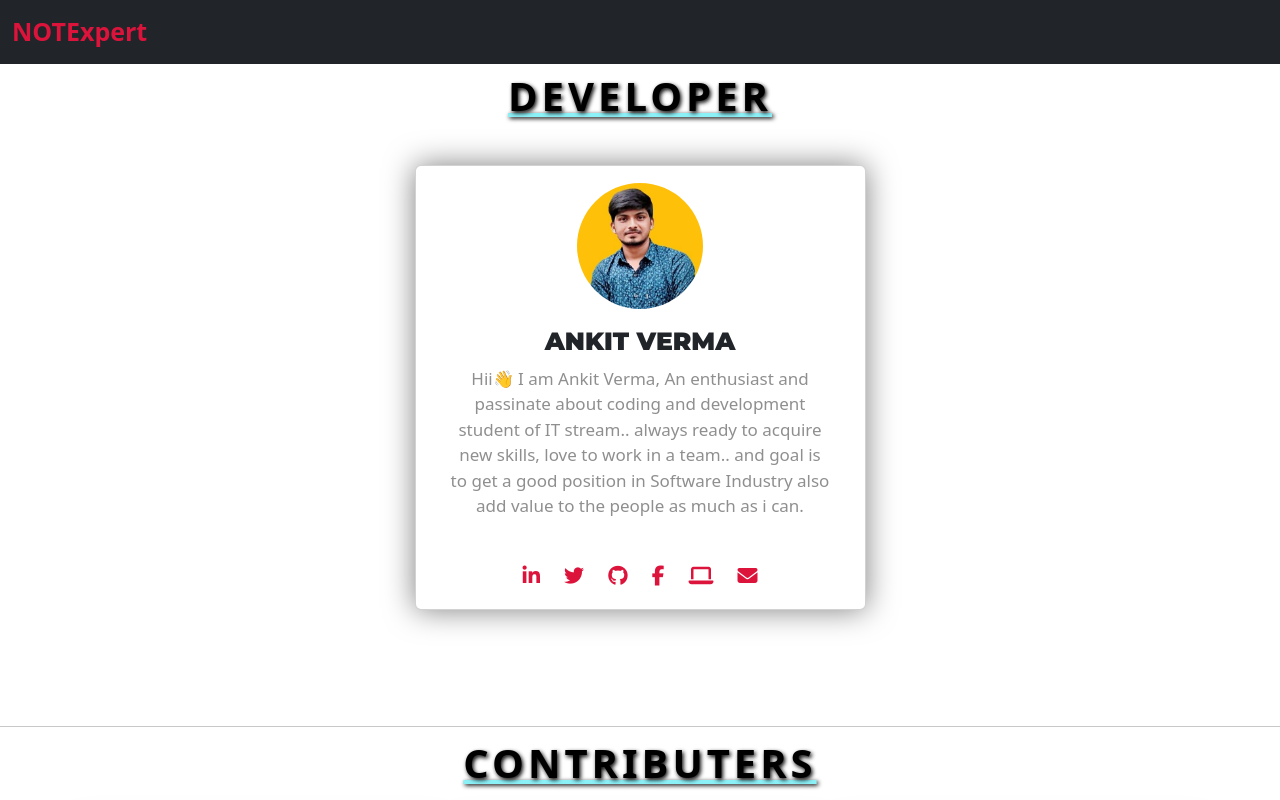
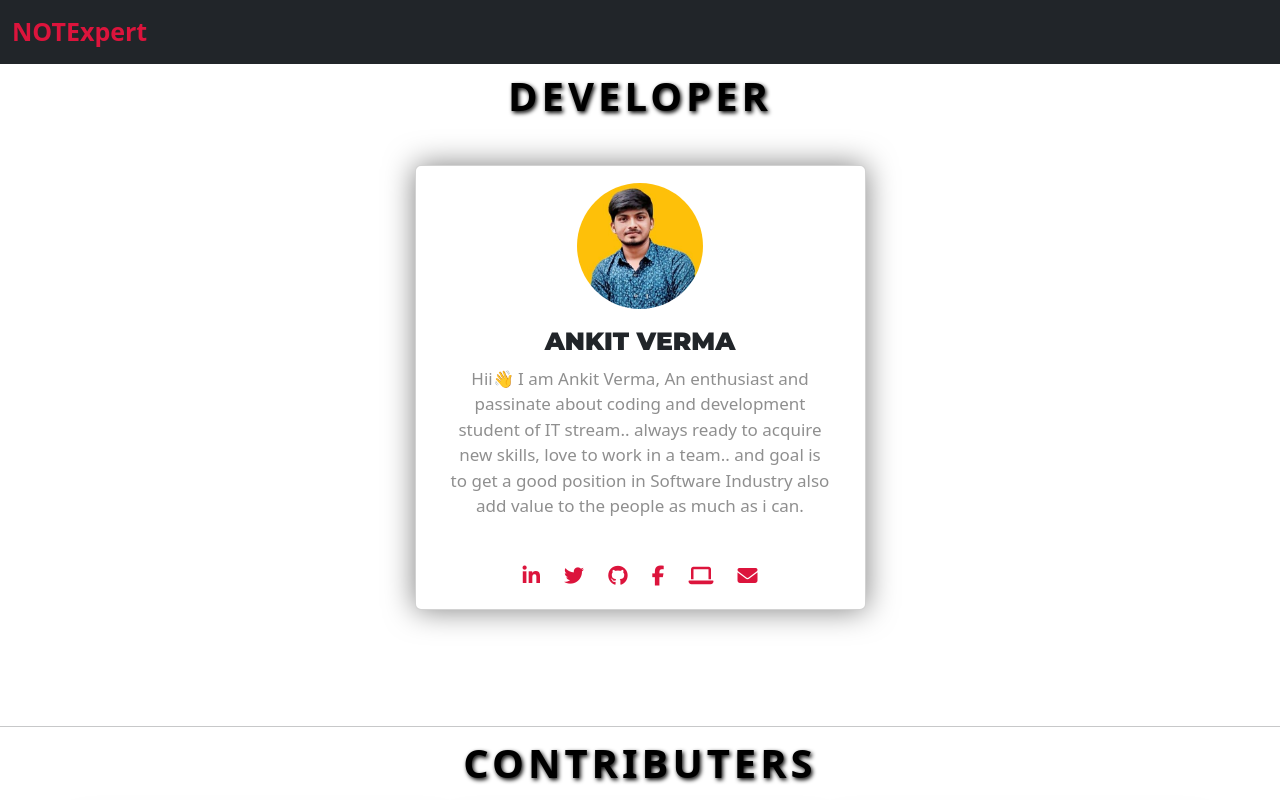
Before and after one commit to AnkitAnandaq/notEXPERT, a plain HTML site: page developers.html in a window 1280 px wide. Shown: the top 800 px of the page. Drawn offline with nearby package versions, Linux system fonts and the light colour scheme.

Commit message:
removed underline

```diff
--- a/developers.html
+++ b/developers.html
@@ -42,8 +42,8 @@
 
     <!-- devloper  -->
     <section id="developer">
-        <h1 class="feature"><u
-                style="text-decoration-color:rgb(140, 240, 247); text-shadow: 1.5px 1.5px 4px black;">DEVELOPER</u>
+        <h1 class="feature" style="text-shadow: 1.5px 1.5px 4px black;"><u
+                style="text-decoration-color:rgb(140, 240, 247); text-shadow: 1.5px 1.5px 4px black;"></u>DEVELOPER
         </h1>
 
         <div class="profile-area">
@@ -87,8 +87,8 @@
     <!-- contrubutors  -->
 
     <section id="contributer">
-        <h1 class="feature"><u
-                style="text-decoration-color:rgb(140, 240, 247); text-shadow: 1.5px 1.5px 4px black;">CONTRIBUTERS</u>
+        <h1 class="feature" style="text-shadow: 1.5px 1.5px 4px black;"><u
+                style="text-decoration-color:rgb(140, 240, 247); text-shadow: 1.5px 1.5px 4px black;"></u>CONTRIBUTERS
         </h1>
 
         <div class="profile-area">
```
